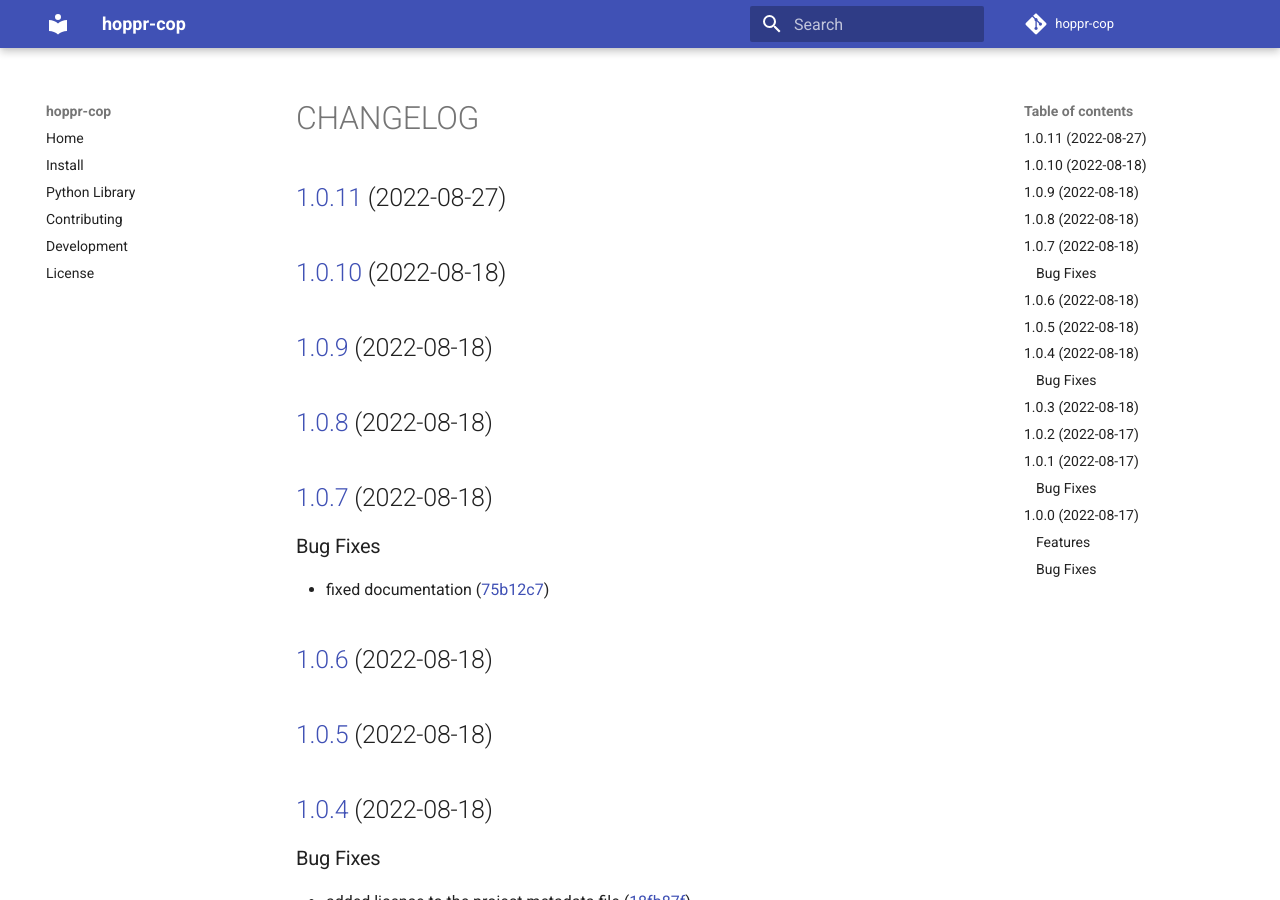
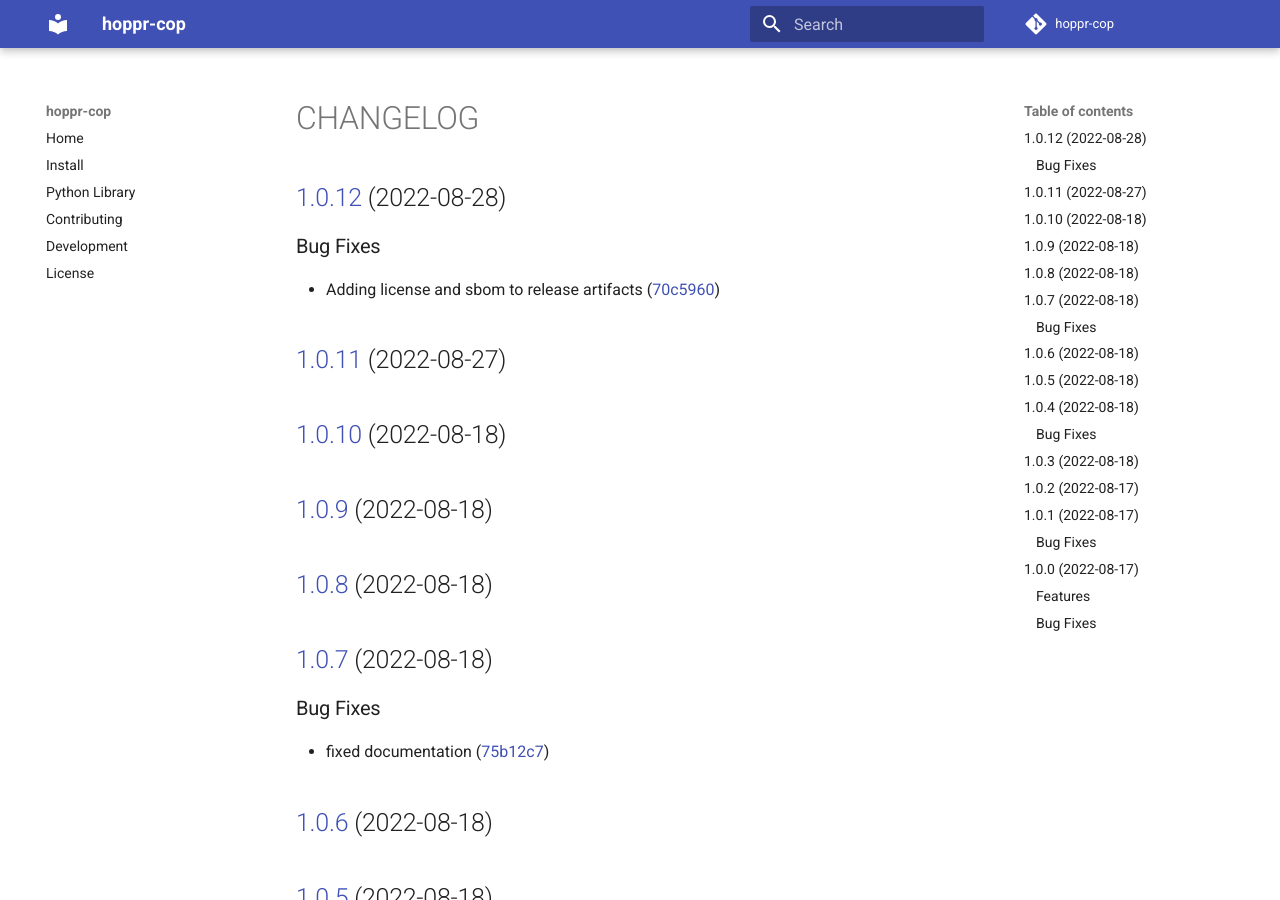
Before and after one commit to lmco/hoppr-cop, an MkDocs documentation site: the page built from docs/CHANGELOG.md, in a window 1280 px wide and 900 px high. Built offline with MkDocs 1.6.1 and Material for MkDocs 9.7.7, drawn with Linux system fonts in a browser that asks for light colours.

Commit message:
chore(release): 1.0.12 [skip ci]
## [1.0.12](https://gitlab.com/lmco/hoppr/utilities/supply-chain-security/hoppr-cop/compare/v1.0.11...v1.0.12) (2022-08-28)

### Bug Fixes

* Adding license and sbom to release artifacts ([70c5960](https://gitlab.com/lmco/hoppr/utilities/supply-chain-security/hoppr-cop/commit/70c59603e17baaea63694eee676fdb93fd9f308c))

```diff
--- a/docs/CHANGELOG.md
+++ b/docs/CHANGELOG.md
@@ -1,3 +1,10 @@
+## [1.0.12](https://gitlab.com/lmco/hoppr/utilities/supply-chain-security/hoppr-cop/compare/v1.0.11...v1.0.12) (2022-08-28)
+
+
+### Bug Fixes
+
+* Adding license and sbom to release artifacts ([70c5960](https://gitlab.com/lmco/hoppr/utilities/supply-chain-security/hoppr-cop/commit/70c59603e17baaea63694eee676fdb93fd9f308c))
+
 ## [1.0.11](https://gitlab.com/lmco/hoppr/utilities/supply-chain-security/hoppr-cop/compare/v1.0.10...v1.0.11) (2022-08-27)
 
 ## [1.0.10](https://gitlab.com/lmco/hoppr/utilities/supply-chain-security/hoppr-cop/compare/v1.0.9...v1.0.10) (2022-08-18)
--- a/hopprcop/__init__.py
+++ b/hopprcop/__init__.py
@@ -1,2 +1,2 @@
 """bom vulnerability scanners"""
-__version__ = "1.0.11"
+__version__ = "1.0.12"
--- a/pyproject.toml
+++ b/pyproject.toml
@@ -1,6 +1,6 @@
 [tool.poetry]
 name = "hoppr-cop"
-version = "1.0.11"
+version = "1.0.12"
 description = ""
 authors = ["kganger <keith.e.ganger@lmco.com>"]
 license = "MIT"
```
